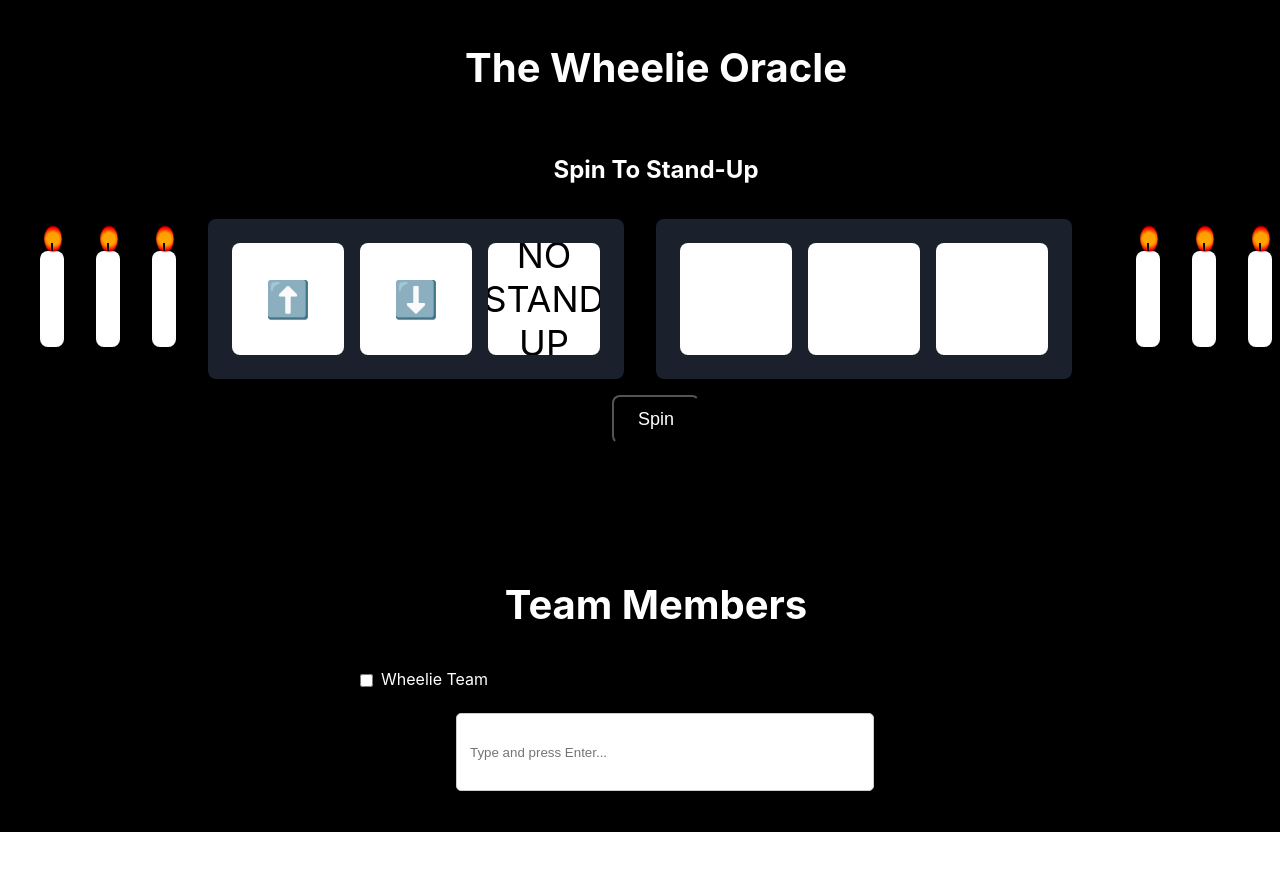
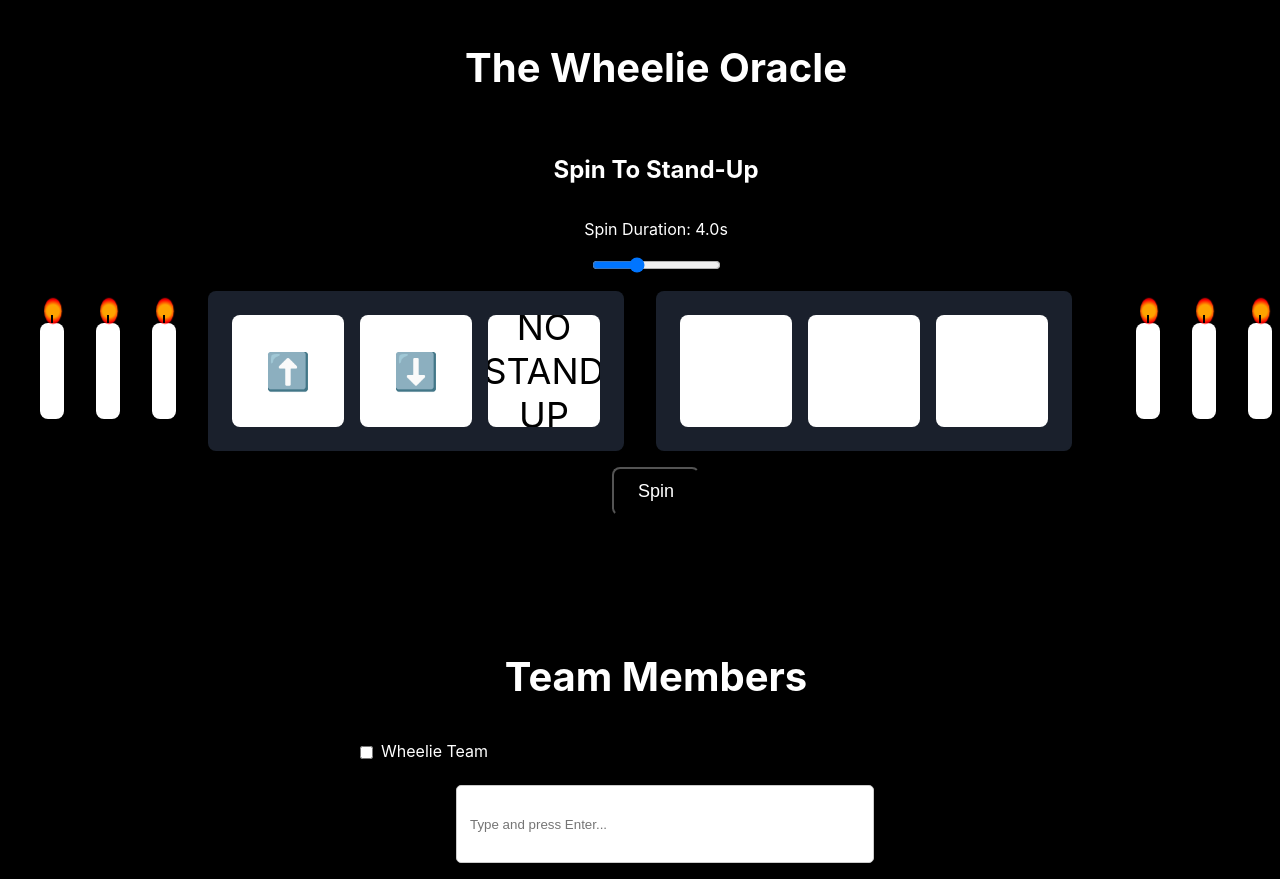
Before and after one commit to andrewoc98/up-or-down, a React (Create React App) app: page / in a window 1280 px wide. Shown: the top 879 px of the page. Before the commit the page ends 832 px from the top, so only its background shows below. Built offline with nearby package versions, Linux system fonts and the light colour scheme.

Commit message:
Added a slider

```diff
--- a/src/App.css
+++ b/src/App.css
@@ -231,7 +231,3 @@ h3{
 .tag-input-container {
     flex-grow: 1; /* Ensures TagInput takes remaining space */
 }
-
-.tag-textarea {
-/* Prevent overflow */
-}
--- a/src/App.js
+++ b/src/App.js
@@ -30,6 +30,7 @@ export default function SlotMachine() {
   const [spinning, setSpinning] = useState(false);
   const [sacrificialLambs, setSacrificialLambs] = useState("");
   const [isWheelieTeam, setIsWheelieTeam] = useState(false);
+  const [spinDuration, setSpinDuration] = useState(4000);
 
     useEffect(() => {
         if (spinning) {
@@ -48,7 +49,7 @@ export default function SlotMachine() {
                 } else {
                     clearInterval(textInterval);
                 }
-            }, 1450); // Show each step for 500ms
+            }, (spinDuration/9)); // Show each step for 500ms
 
             setTimeout(() => {
                 setSlots(Array.from({ length: 3 }, () => symbols[generateDay()]));
@@ -59,7 +60,7 @@ export default function SlotMachine() {
                 clearInterval(interval1);
                 clearInterval(interval2);
                 clearInterval(textInterval);
-            }, 13400);
+            }, spinDuration);
 
             return () => {
                 clearInterval(interval1);
@@ -74,6 +75,14 @@ export default function SlotMachine() {
       <div className="mainDiv">
           <h1 className="header scary-font">The Wheelie Oracle</h1>
           <h2 className="header">Spin To Stand-Up</h2>
+          <label className="header">Spin Duration: {(spinDuration/1000).toFixed(1)}s</label>
+          <input className="slider"
+              type="range"
+              min="1000"
+              max="10000"
+              value={spinDuration}
+              onChange={(e) => setSpinDuration(Number(e.target.value))}
+          />
           <div className="candle-container">
               <Candle />
               <Candle />
```
